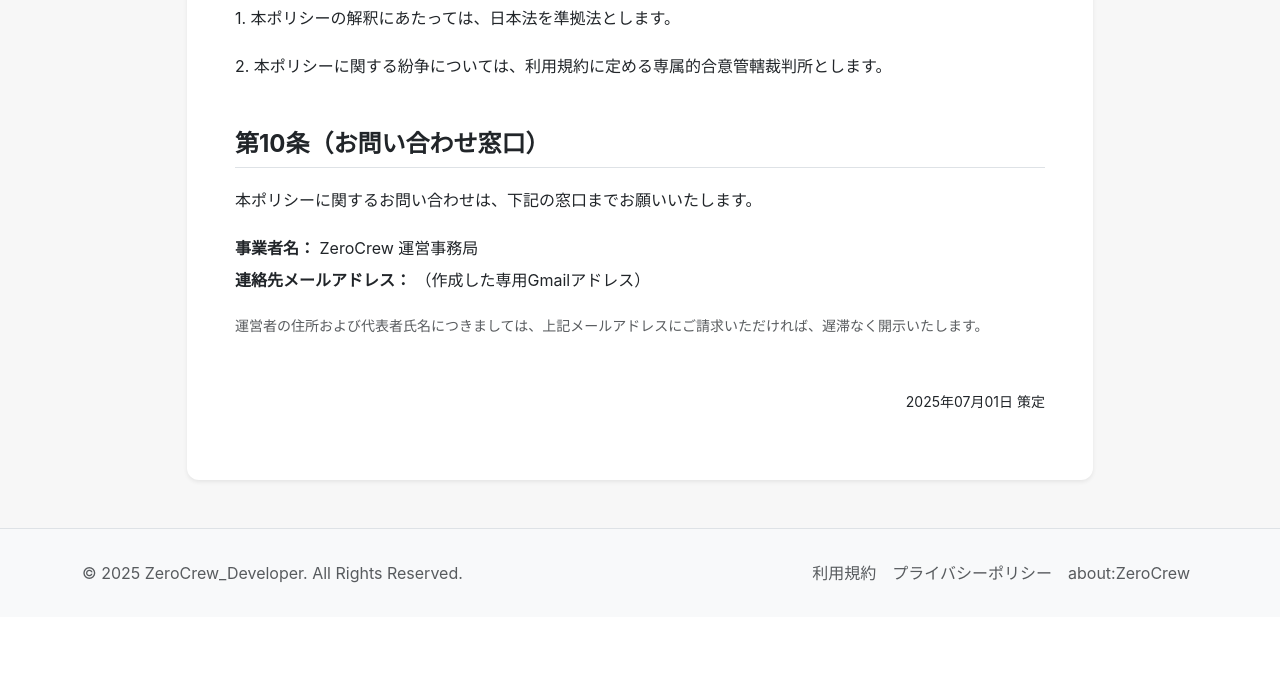
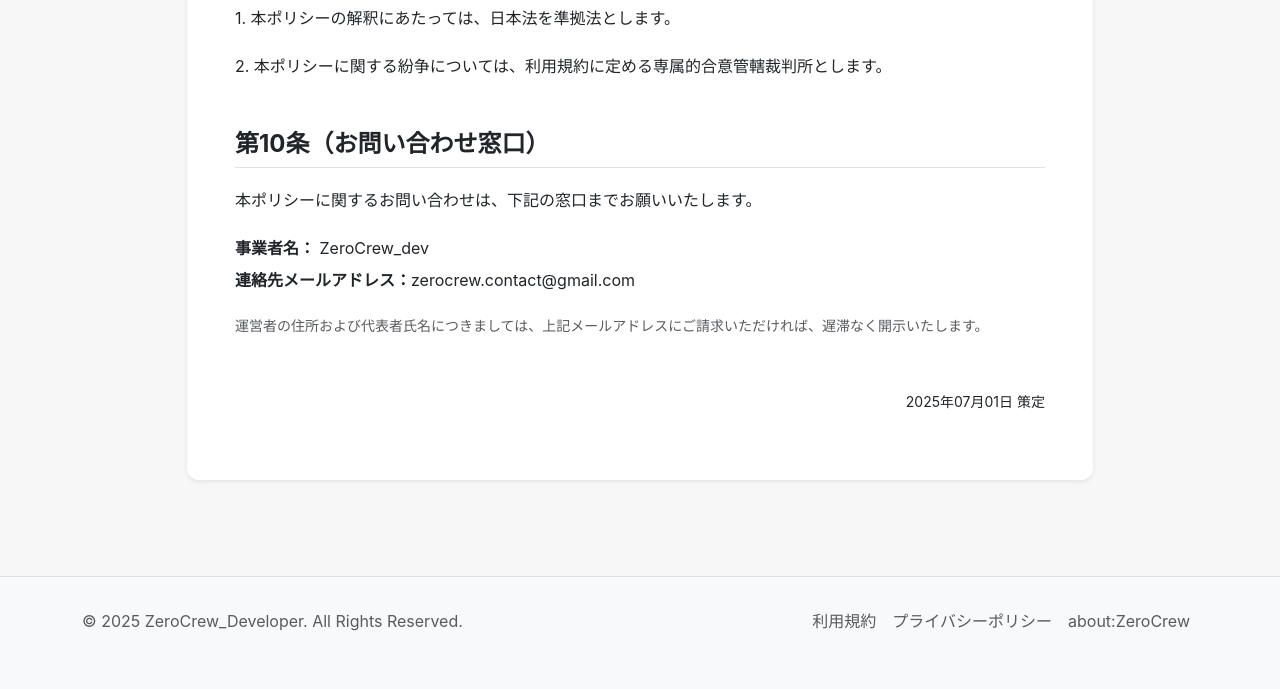
Before and after one commit to toru-sakairi/ZeroCrew, a Django app: page /pages/privacy_policy/ in a window 1280 px wide. Shown: the part 3720-4409 px from the top of the page. Before the commit the page ends 4303 px from the top, so only its background shows below. Run offline with Django 4.2, Linux system fonts and the light colour scheme; the visitor is signed in with stand-in values (Sample User, id 1).

Commit message:
set email & ui improve

```diff
--- a/zerocrew/templates/base.html
+++ b/zerocrew/templates/base.html
@@ -42,7 +42,7 @@
                     <li class="nav-item">
                         {# ▼▼▼ ボタンのクラスを変更 ▼▼▼ #}
                         <a class="btn btn-custom-primary me-2" href="{% url 'projects:project_create' %}">＋
-                            アイデアを投稿</a>
+                            プロジェクトを投稿</a>
                     </li>
                     <li class="nav-item">
                         <a class="nav-link" href="{% url 'users:profile' request.user.pk %}">マイページ</a>
@@ -64,7 +64,7 @@
     </nav>
 
     <!-- メインコンテンツエリアを2カラムレイアウトに変更 -->
-    <main class="container mt-4">
+    <main class="container mt-4 mb-5">
         {# メッセージの出力場所 #}
         {% if messages %}
             <div class="messages-container" style="position: fixed; top: 80px; right: 20px; z-index: 1050; min-width: 300px;">
@@ -98,7 +98,7 @@
         {% endblock page_layout %}
     </main>
 
-    <footer class="footer mt-auto py-4 bg-light border-top">
+    <footer class="footer mt-auto pt-4 pb-5 bg-light border-top">
         <div class="container">
             <div class="row align-items-center">
                 <!-- 左側のコピーライト -->
--- a/zerocrew/templates/pages/privacy_policy.html
+++ b/zerocrew/templates/pages/privacy_policy.html
@@ -162,8 +162,8 @@
                         <p>本ポリシーに関するお問い合わせは、下記の窓口までお願いいたします。</p>
                         <ul class="list-unstyled mt-3">
                             <!-- [改善案] 個人事業主の場合でも、屋号（サービス名）を記載するのが一般的です。 -->
-                            <li><strong>事業者名：</strong> ZeroCrew 運営事務局</li>
-                            <li><strong>連絡先メールアドレス：</strong> （作成した専用Gmailアドレス）</li>
+                            <li><strong>事業者名：</strong> ZeroCrew_dev</li>
+                            <li><strong>連絡先メールアドレス：</strong>zerocrew.contact@gmail.com</li>
                         </ul>
                         <!-- [改善案] 特定商取引法に基づく表記の観点から、請求があった場合に開示する旨を明記するのが一般的です。元の記述は非常に良いです。 -->
                         <p class="mt-3 small text-muted">運営者の住所および代表者氏名につきましては、上記メールアドレスにご請求いただければ、遅滞なく開示いたします。</p>
```
